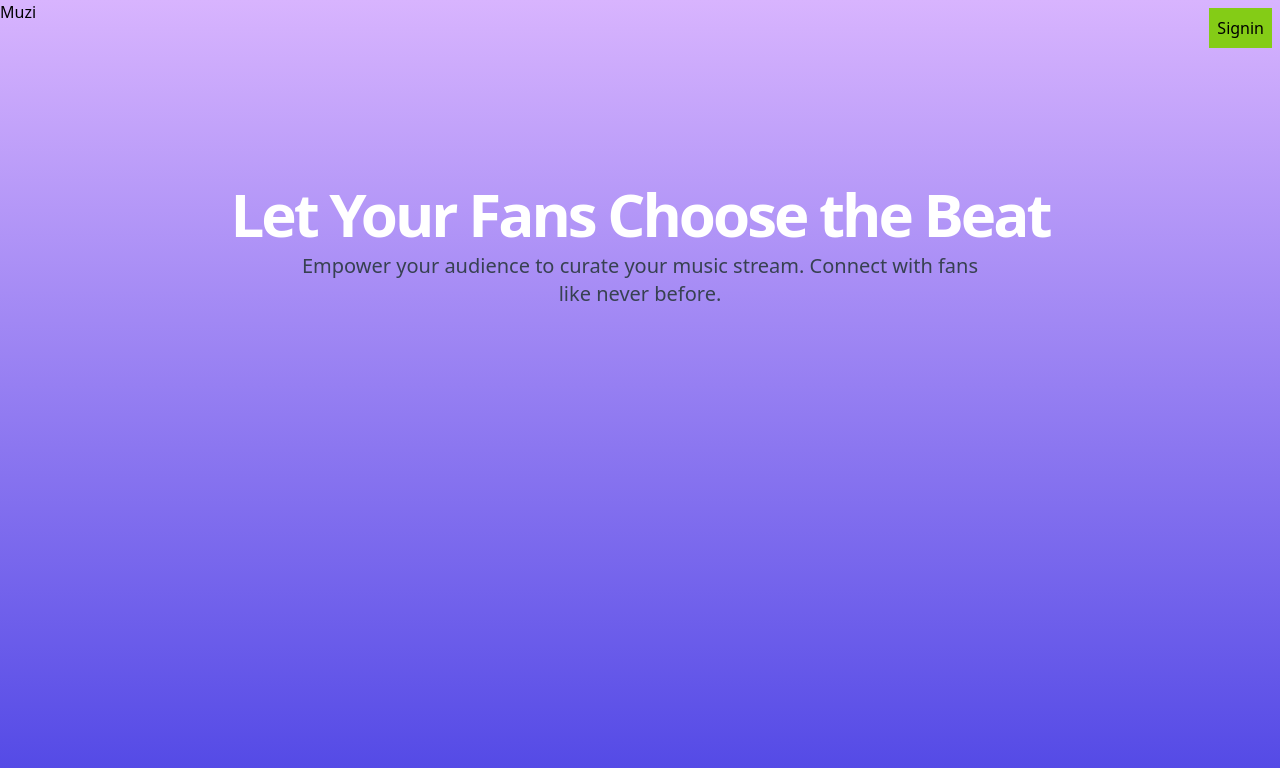
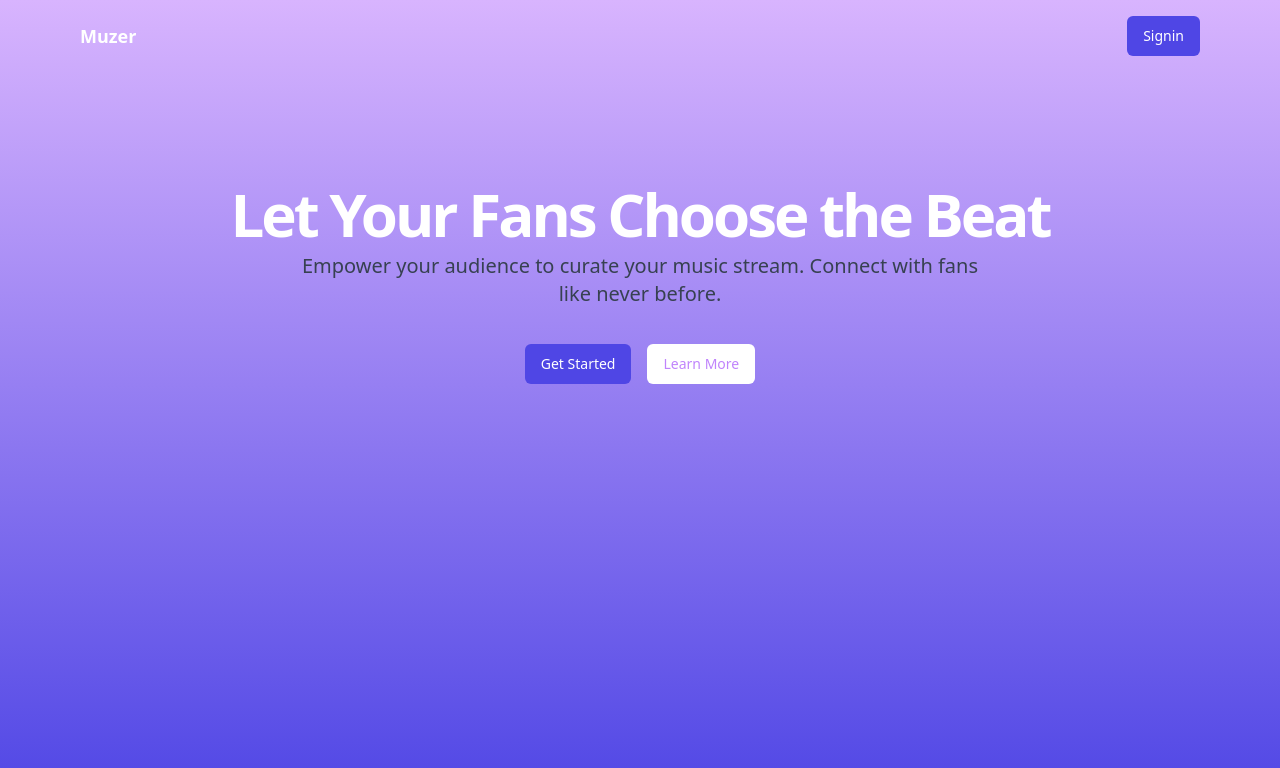
Before and after one commit to Abhiraunak/MUZER, a Next.js app: page / in a window 1280 px wide. Shown: the top 768 px of the page. Built offline with nearby package versions, Linux system fonts and the light colour scheme; no server answers.

Commit message:
Landing page added

```diff
--- a/app/components/Appbar.tsx
+++ b/app/components/Appbar.tsx
@@ -1,19 +1,20 @@
 "use client"
 import { signIn, signOut, useSession } from "next-auth/react";
+import { Button } from "@/components/ui/button";
 export function Appbar() {
     const session = useSession();
     return (
-        <div className="flex justify-between">
-            <div>
-                Muzi
+        <div className="flex justify-between px-20 pt-4">
+            <div className="text-lg font-bold flex flex-col justify-center text-white select-none">
+                Muzer
             </div>
             <div>
-                {session.data?.user && <button className="m-2 p-2 bg-lime-500"
+                {session.data?.user && <Button className="bg-indigo-600 text-white hover:bg-indigo-700"
                     onClick={() => { signOut() }}
-                >Logout</button>}
-                {!session.data?.user && <button className="m-2 p-2 bg-lime-500"
+                >Logout</Button>}
+                {!session.data?.user && <Button className="bg-indigo-600 text-white hover:bg-indigo-700"
                     onClick={() => { signIn() }}
-                >Signin</button>}
+                >Signin</Button>}
             </div>
 
         </div>
--- /dev/null
+++ b/app/components/Redirect.tsx
@@ -0,0 +1,17 @@
+"use client"
+
+import { useSession } from "next-auth/react";
+import { useRouter } from "next/navigation";
+import { useEffect } from "react";
+
+export function Redirect(){
+    const { data: session, status } = useSession();
+    const router = useRouter();
+
+    useEffect(() => {
+        if (status === "authenticated" && session?.user) {
+            router.push("/dashboard");
+          }
+        }, [session, status, router]);
+    return null;
+}
--- a/app/page.tsx
+++ b/app/page.tsx
@@ -1,13 +1,17 @@
+import Link from "next/link";
 import { Appbar } from "./components/Appbar";
+import { Button } from "@/components/ui/button";
+// import { Redirect } from "./components/Redirect";
 
 export default function Home() {
   return (
     <div className="flex min-h-screen flex-col bg-gradient-to-b from-purple-300 to-indigo-600">
       <Appbar />
+      {/* <Redirect /> */}
       <main className="flex-1 py-12 md:py-24 lg:py-32">
         <div className="container px-4 md:px-6">
           <div className="flex flex-col items-center space-y-4 text-center">
-            <div className="space-y-2">
+            <div className="space-y-2 select-none">
               <h1 className="text-3xl font-bold tracking-tighter text-white sm:text-4xl md:text-5xl lg:text-6xl/none">
                 Let Your Fans Choose the Beat
               </h1>
@@ -16,12 +20,12 @@
                 fans like never before.
               </p>
             </div>
-            {/* <div className="space-x-4">
-              <Button className="bg-purple-600 text-white hover:bg-purple-700">
+            <div className="space-x-4 pt-5">
+              <Button className="bg-indigo-600 text-white hover:bg-indigo-700">
                 <Link
                   href={{
-                    pathname: "/auth",
-                    query: { authType: "signUp" },
+                    pathname: "/api/auth",
+                    query: { authType: "signIn" },
                   }}
                 >
                   Get Started
@@ -30,7 +34,7 @@
               <Button className="bg-white text-purple-400 hover:bg-white/90">
                 Learn More
               </Button>
-            </div> */}
+            </div>
           </div>
         </div>
       </main>
--- /dev/null
+++ b/components/ui/button.tsx
@@ -0,0 +1,56 @@
+import * as React from "react"
+import { Slot } from "@radix-ui/react-slot"
+import { cva, type VariantProps } from "class-variance-authority"
+
+import { cn } from "@/lib/utils"
+
+const buttonVariants = cva(
+  "inline-flex items-center justify-center gap-2 whitespace-nowrap rounded-md text-sm font-medium ring-offset-white transition-colors focus-visible:outline-none focus-visible:ring-2 focus-visible:ring-neutral-950 focus-visible:ring-offset-2 disabled:pointer-events-none disabled:opacity-50 [&_svg]:pointer-events-none [&_svg]:size-4 [&_svg]:shrink-0 dark:ring-offset-neutral-950 dark:focus-visible:ring-neutral-300",
+  {
+    variants: {
+      variant: {
+        default: "bg-neutral-900 text-neutral-50 hover:bg-neutral-900/90 dark:bg-neutral-50 dark:text-neutral-900 dark:hover:bg-neutral-50/90",
+        destructive:
+          "bg-red-500 text-neutral-50 hover:bg-red-500/90 dark:bg-red-900 dark:text-neutral-50 dark:hover:bg-red-900/90",
+        outline:
+          "border border-neutral-200 bg-white hover:bg-neutral-100 hover:text-neutral-900 dark:border-neutral-800 dark:bg-neutral-950 dark:hover:bg-neutral-800 dark:hover:text-neutral-50",
+        secondary:
+          "bg-neutral-100 text-neutral-900 hover:bg-neutral-100/80 dark:bg-neutral-800 dark:text-neutral-50 dark:hover:bg-neutral-800/80",
+        ghost: "hover:bg-neutral-100 hover:text-neutral-900 dark:hover:bg-neutral-800 dark:hover:text-neutral-50",
+        link: "text-neutral-900 underline-offset-4 hover:underline dark:text-neutral-50",
+      },
+      size: {
+        default: "h-10 px-4 py-2",
+        sm: "h-9 rounded-md px-3",
+        lg: "h-11 rounded-md px-8",
+        icon: "h-10 w-10",
+      },
+    },
+    defaultVariants: {
+      variant: "default",
+      size: "default",
+    },
+  }
+)
+
+export interface ButtonProps
+  extends React.ButtonHTMLAttributes<HTMLButtonElement>,
+    VariantProps<typeof buttonVariants> {
+  asChild?: boolean
+}
+
+const Button = React.forwardRef<HTMLButtonElement, ButtonProps>(
+  ({ className, variant, size, asChild = false, ...props }, ref) => {
+    const Comp = asChild ? Slot : "button"
+    return (
+      <Comp
+        className={cn(buttonVariants({ variant, size, className }))}
+        ref={ref}
+        {...props}
+      />
+    )
+  }
+)
+Button.displayName = "Button"
+
+export { Button, buttonVariants }
--- a/package.json
+++ b/package.json
@@ -10,6 +10,7 @@
   },
   "dependencies": {
     "@prisma/client": "^6.2.1",
+    "@radix-ui/react-slot": "^1.1.1",
     "class-variance-authority": "^0.7.1",
     "clsx": "^2.1.1",
     "lucide-react": "^0.473.0",
```
Also changed, not shown: app/dashboard/page.tsx (added), 1 other file (tests, documents, lock files or other folders).
